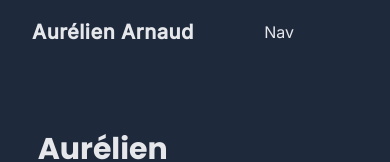
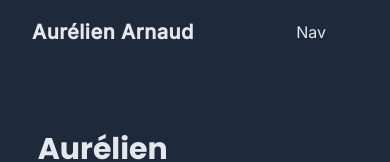
Before and after one commit to aurelienrnd/portfolio, a React (Vite) app: page / in a window 390 px wide. Shown: the top 162 px of the page. Built offline with nearby package versions, Linux system fonts and the light colour scheme.

Commit message:
feature: suppression NavMobil

```diff
--- a/src/compoments/layout/Header.tsx
+++ b/src/compoments/layout/Header.tsx
@@ -5,7 +5,6 @@ type NavList = {
   destination: string;
   label: string;
 };
-
 type NavProps = {
   navList: NavList[];
 };
@@ -14,7 +13,6 @@ type NavProps = {
  * @description utilise le hook useLocation pour changer le label et la destination du lien en fonction de l'url,
  * @returns {JSX.Element} - Header du site
  * @component NavDesktop - Menu de navigation pour les écrans larges
- * @component NavMobil - Menu de navigation pour les écrans mobiles
  */
 function Header(): React.JSX.Element {
   //Création d'un tableaux dinamique qui contient les info de navigation
@@ -45,7 +43,7 @@ function Header(): React.JSX.Element {
         Aurélien Arnaud
       </span>
       <NavDesktop navList={navList} />
-      <NavMobil />
+      <button className="flex md:hidden px-8">Nav</button>
     </header>
   );
 }
@@ -74,11 +72,4 @@ function NavDesktop({ navList }: NavProps): React.JSX.Element {
   );
 }
 
-/** Menu de navigation pour les écrans mobiles
- * @returns {JSX.Element} - Menu de navigation pour les écrans mobiles
- */
-function NavMobil(): React.JSX.Element {
-  return <button className="flex md:hidden px-16">Nav</button>;
-}
-
 export default Header;
```
